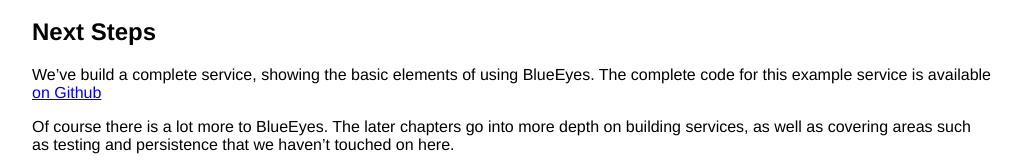
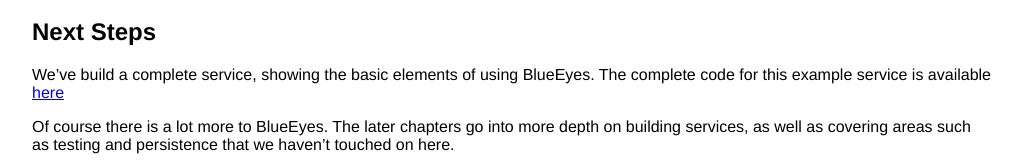
Before and after one commit to noelwelsh/making-eyes, a Jekyll site: the page built from intro.markdown, in a window 1280 px wide and 900 px high, scrolled down 3607 px. Shown: the part 730-897 px from the top of the window, without its empty margins (128-1150 px from the left). Built offline with Jekyll 4.4.1, drawn with Linux system fonts in a browser that asks for light colours.

Commit message:
Code and project for CalculatorServer. Need to port some small modifications back to the text

```diff
--- a/intro.markdown
+++ b/intro.markdown
@@ -268,6 +268,6 @@ A server has `start` and `stop` methods, and a `main` method. By default the `ma
 
 ## Next Steps
 
-We've build a complete service, showing the basic elements of using BlueEyes. The complete code for this example service is available [on Github](https://github.com/noelwelsh/calculator-service)
+We've build a complete service, showing the basic elements of using BlueEyes. The complete code for this example service is available [here](calculator-service)
 
 Of course there is a lot more to BlueEyes. The later chapters go into more depth on building services, as well as covering areas such as testing and persistence that we haven't touched on here.
```
Also changed, not shown: 2 other files.
